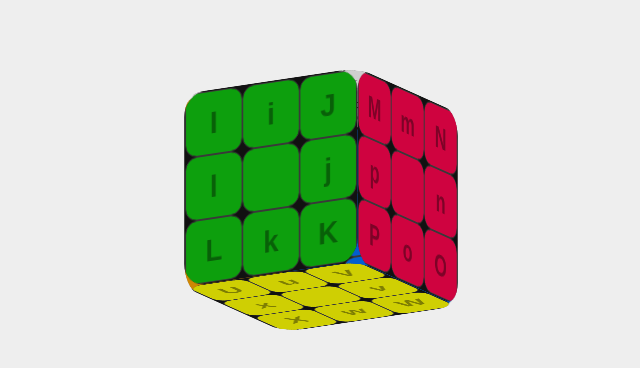
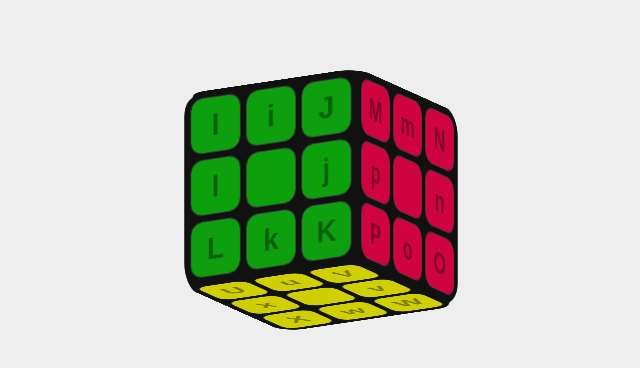
Before and after one commit to McHeisenburglar/rubiks-cube-3d-vite, a React (Vite) app: page /rubiks-cube-3d-vite/customize-panel in a window 1280 px wide. Shown: the top 368 px of the page, without its empty margins (319-959 px from the left). Built offline with nearby package versions, Linux system fonts and the light colour scheme.

Commit message:
Add style fixes to remove gaps in cube, using .backsides and .inner.sides.

```diff
--- a/src/components/scene-refactor/components/Cube.tsx
+++ b/src/components/scene-refactor/components/Cube.tsx
@@ -16,14 +16,22 @@ const Cube: React.FC<CubeProps> = ({ cube, onStickerClick, debug }) => {
 
 	return (
 		<div className={`cube`}>
-			{SIDES.map((side, index) => (
+			{SIDES.map((side, index) => {
+				return (
+					<>
 						<CubeSide
 							side={side}
 							stickers={cube.state[side]}
 							key={index}
 							onStickerClick={handleStickerClick}
 						/>
-			))}
+						<div className={`side backside side-${side}`}></div>
+					</>
+				)
+			})}
+			<div className="side inner x"></div>
+			<div className="side inner y"></div>
+			<div className="side inner z"></div>
 		</div>
 	)
 }
--- a/src/components/ui/customize/CustomizePanel.tsx
+++ b/src/components/ui/customize/CustomizePanel.tsx
@@ -13,8 +13,10 @@ const Component: React.FC<IProps> = () => {
 	const { cube } = useCube()
 
 	const style = {
+		'--side-radius': '12px',
 		'--sticker-radius': '12px',
 		'--sticker-corner-radius': '12px',
+		'--sticker-padding': '8px',
 	} as React.CSSProperties
 
 	return (
--- a/src/scss/_variables.scss
+++ b/src/scss/_variables.scss
@@ -7,6 +7,7 @@
 	// Cube style
 	--cube-color: #111;
 	--sticker-padding: 2px;
+	--side-radius: 1px;
 	--sticker-radius: 1px;
 	--sticker-corner-radius: 12px;
 	--sticker-border-color: #444;
--- a/src/scss/cube-v2.scss
+++ b/src/scss/cube-v2.scss
@@ -31,13 +31,27 @@
 		height: calc(2 * var(--side-size));
 		overflow: hidden;
 		background: var(--cube-color);
-		border-radius: calc(var(--sticker-radius) * 2);
+		border-radius: calc(var(--side-radius) * 2);
 		padding: var(--sticker-padding);
 		display: inline-grid;
 		grid-template-columns: repeat(3, 1fr);
 		grid-template-rows: repeat(3, 1fr);
 		gap: var(--sticker-padding);
 		opacity: 1;
+	}
+
+	.backside {
+		display: none;
+	}
+
+	.side.inner.x {
+		transform: rotateX(90deg);
+	}
+	.side.inner.y {
+		transform: rotateY(90deg);
+	}
+	.side.inner.z {
+		transform: rotateZ(90deg);
 	}
 
 	.cube-wrapper-3d-fold {
@@ -56,13 +70,16 @@
 		.side {
 			position: absolute;
 		}
+
+		.backside {
+			display: grid;
+		}
+
 		.side-back {
 			transform: rotateY(180deg) translateZ(var(--side-size));
-			// transition: 1s linear;
 		}
 
 		.side-top {
-			// transform-origin: top;
 			transform: rotateX(90deg) translateZ(var(--side-size));
 		}
 
@@ -80,6 +97,30 @@
 
 		.side-front {
 			transform: rotateX(0deg) translateZ(var(--side-size));
+		}
+
+		.side-back.backside {
+			transform: rotateY(180deg) translateZ(var(--side-size)) translateZ(-1px);
+		}
+
+		.side-top.backside {
+			transform: rotateX(90deg) translateZ(var(--side-size)) translateZ(-1px);
+		}
+
+		.side-left.backside {
+			transform: rotateY(-90deg) translateZ(var(--side-size)) translateZ(-1px);
+		}
+
+		.side-right.backside {
+			transform: rotateY(90deg) translateZ(var(--side-size)) translateZ(-1px);
+		}
+
+		.side-bottom.backside {
+			transform: rotateX(-90deg) translateZ(var(--side-size)) translateZ(-1px);
+		}
+
+		.side-front.backside {
+			transform: rotateX(0deg) translateZ(var(--side-size)) translateZ(-1px);
 		}
 	}
 
@@ -102,6 +143,7 @@
 		.side {
 			position: absolute;
 		}
+
 		.side-back {
 			transform: translateX(calc(2 * 2 * var(--side-size)));
 		}
```
Lines whose indentation alone changed are shown as unchanged.
